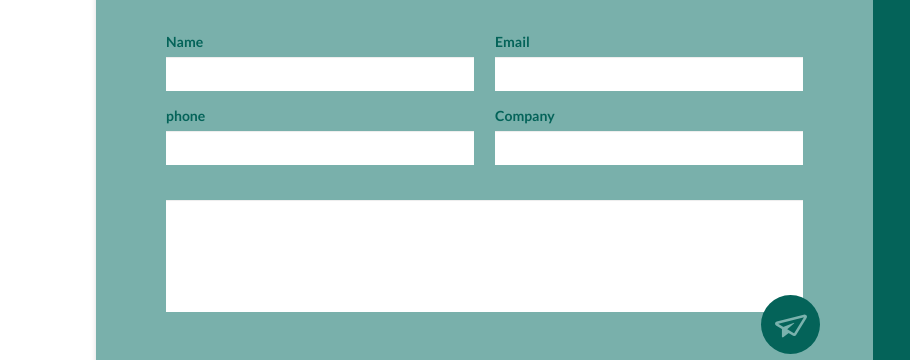
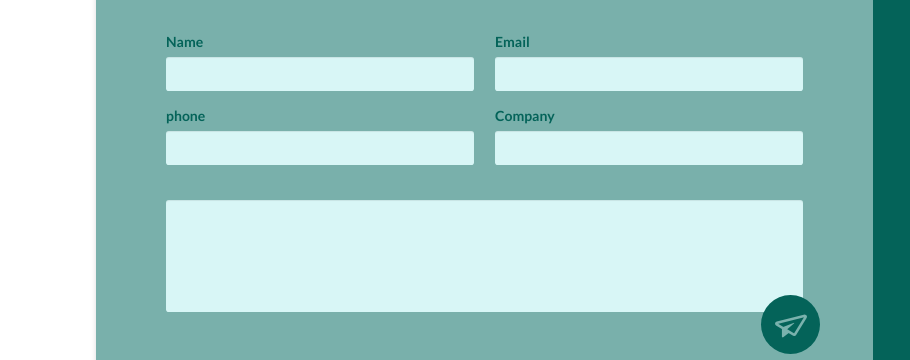
Before and after one commit to GizellySteffanny/models-form-contact, a plain HTML site: page index.html in a window 1280 px wide. Shown: the part 98-458 px from the top of the page, 0-910 px from the left. Drawn offline with nearby package versions, Linux system fonts and the light colour scheme.

Commit message:
Change Colors and ajusty list of social icons

```diff
--- a/style.scss
+++ b/style.scss
@@ -41,7 +41,8 @@
                                 color: $teal;
                             }
                             input {
-                                border-radius: 0;
+                                background-color: $cadeGreen;
+                                border-radius: .2em;
                                 outline: none;
                                 border: none;
                                 &:active, &:focus {
@@ -53,7 +54,8 @@
                     .grid-one {
                         .form-group {
                             textarea {
-                                border-radius: 0;
+                                background-color: $cadeGreen;
+                                border-radius: .2em;
                                 outline: none;
                                 border: none;
                                 &:active, &:focus {
--- a/variables.scss
+++ b/variables.scss
@@ -5,4 +5,5 @@ $brickRed:   #C23228;
 $gainsboro:  #DDDDDD;
 $rosyBrown:  #BD736E;
 $cadetBlue:  #79B0AB;
+$cadeGreen:  #d8f6f6;
 $white:      #ffffff;
```
Also changed, not shown: style.css, 1 other file.
